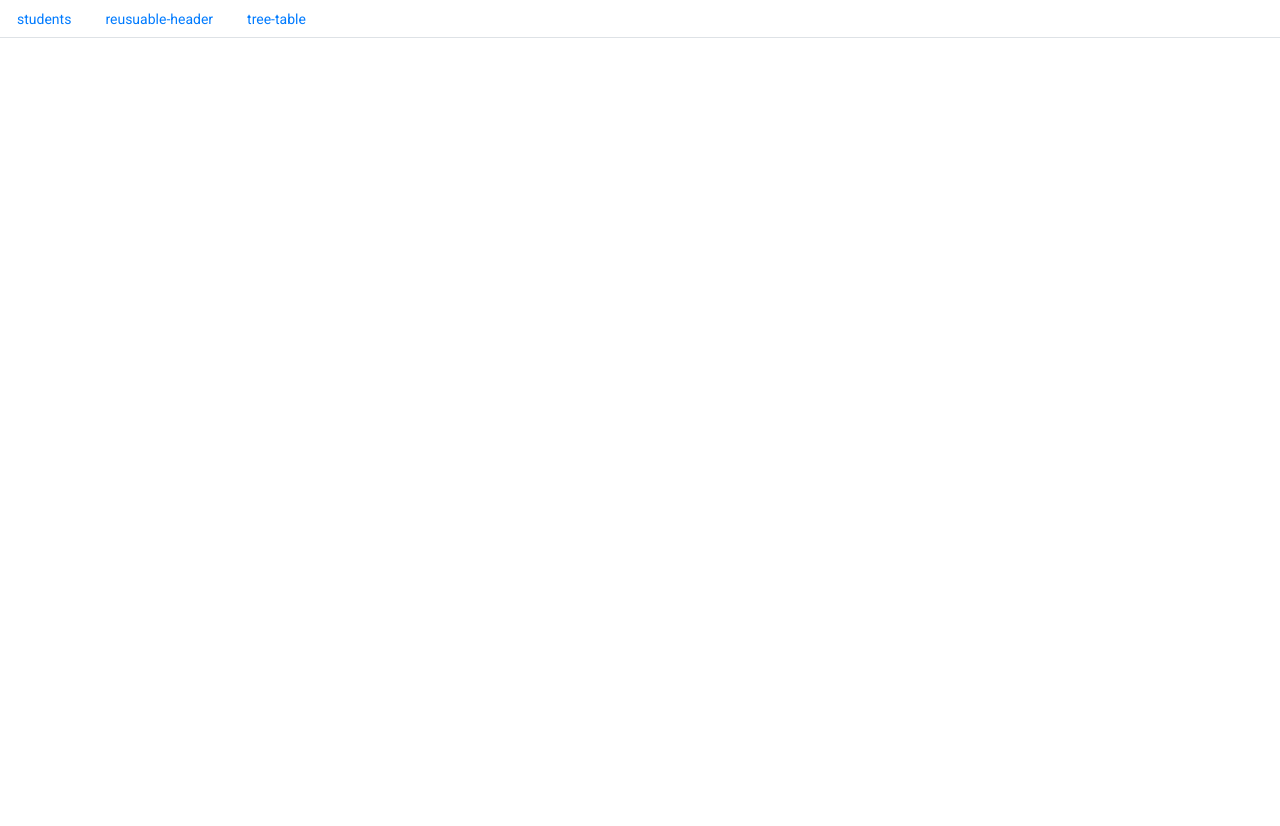
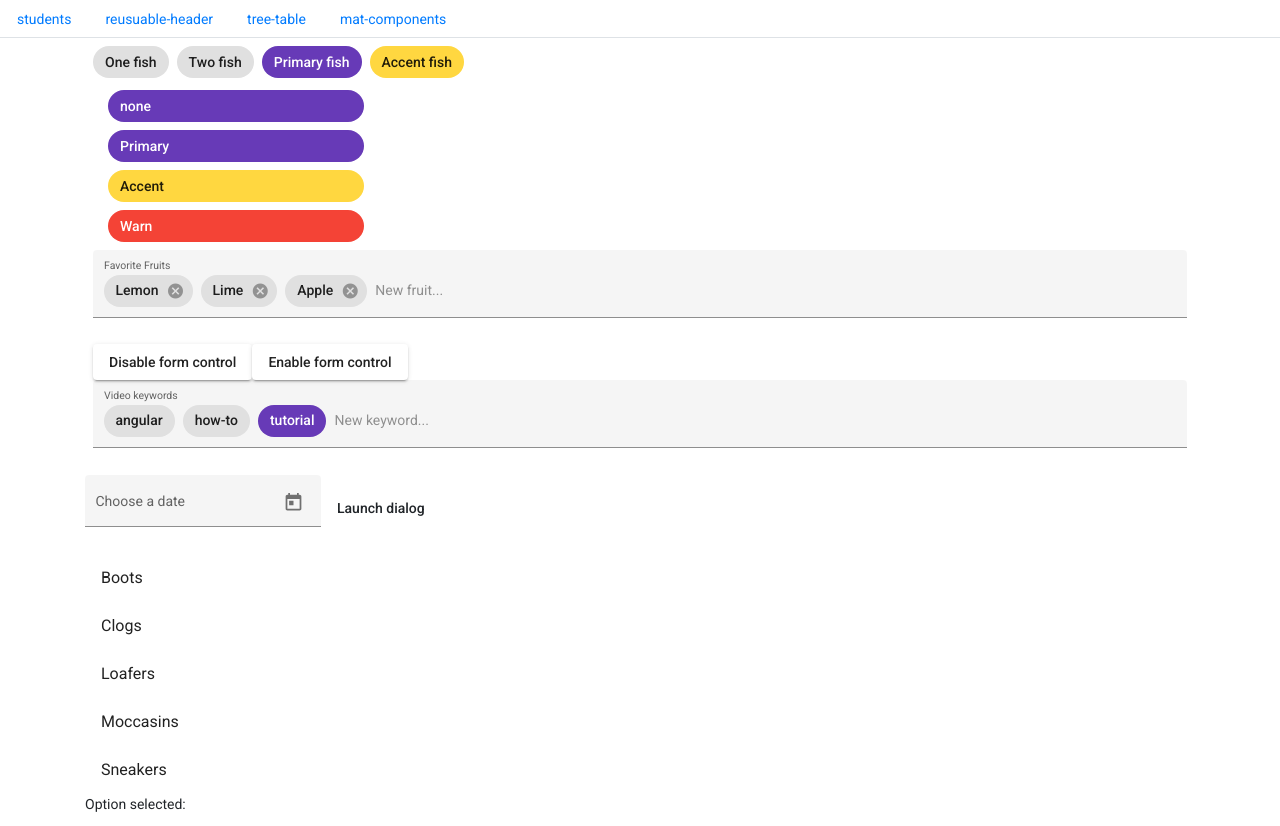
Before and after one commit to prajaktaAngre/studentForm, an Angular app: page /mat-component in a window 1280 px wide. Before the commit this address led to /. Before the commit the page ends 800 px from the top, so only its background shows below. Built offline with nearby package versions, Linux system fonts and the light colour scheme.

Commit message:
mat-components

```diff
--- a/src/app/app-routing.module.ts
+++ b/src/app/app-routing.module.ts
@@ -3,6 +3,7 @@ import { RouterModule, Routes } from '@angular/router';
 import { BTableComponent } from './b-table/b-table.component';
 import { ReFormComponent } from './display-list/re-form.component';
 import { Hedertable1Component } from './hedertable1/hedertable1.component';
+import { MatComponentsComponent } from './mat-components/mat-components.component';
 import { ReusableTableComponent } from './reusable-table/reusable-table.component';
 import { StudentDetailsComponent } from './student-details/student-details.component';
 import { TreeDataComponent } from './tree-data/tree-data.component';
@@ -14,6 +15,7 @@ const routes: Routes = [
   {path : 'btable', component :BTableComponent},
   {path : 'reusable', component :Hedertable1Component},
   {path : 'tree', component :TreeDataComponent},
+  {path : 'mat-component', component :MatComponentsComponent},
 ];
 
 @NgModule({
--- a/src/app/app.component.html
+++ b/src/app/app.component.html
@@ -8,8 +8,8 @@
   <li class="nav-item">
     <a class="nav-link"  routerLink="/tree">tree-table</a>
   </li>
+  <li class="nav-item">
+    <a class="nav-link"  routerLink="/mat-component">mat-components</a>
+  </li>
 </ul>
 <router-outlet></router-outlet>
-<!-- <div class="container mt-4">
-  <app-re-form></app-re-form>
-</div> -->
--- /dev/null
+++ b/src/app/mat-components/dialog-elements-example-dialog.html
@@ -0,0 +1,5 @@
+<h1 mat-dialog-title>Dialog with elements</h1>
+<div mat-dialog-content>This dialog showcases the title, close, content and actions elements.</div>
+<div mat-dialog-actions>
+  <button mat-button mat-dialog-close>Close</button>
+</div>
--- /dev/null
+++ b/src/app/mat-components/mat-components.component.html
@@ -0,0 +1,98 @@
+<div class="row">
+    <div class="container">
+        <div class="m-2">
+            <mat-chip-list aria-label="Fish selection">
+                <mat-chip>One fish</mat-chip>
+                <mat-chip>Two fish</mat-chip>
+                <mat-chip color="primary" selected>Primary fish</mat-chip>
+                <mat-chip color="accent" selected>Accent fish</mat-chip>
+            </mat-chip-list>
+        </div>
+        <!-- second -->
+        <div class="col-md-3 m-2">
+            <mat-chip-list class="mat-chip-list-stacked" aria-label="Color selection">
+                <mat-chip *ngFor="let chip of availableColors" selected [color]="chip.color">
+                    {{chip.name}}
+                </mat-chip>
+            </mat-chip-list>
+        </div>
+
+        <!-- 3rd-->
+        <div class="m-2">
+            <mat-form-field class="example-chip-list" appearance="fill" class="w-100">
+                <mat-label>Favorite Fruits</mat-label>
+                <mat-chip-list #chipList aria-label="Fruit selection">
+                    <mat-chip *ngFor="let fruit of fruits" [selectable]="selectable" [removable]="removable"
+                        (removed)="remove(fruit)">
+                        {{fruit.name}}
+                        <mat-icon matChipRemove *ngIf="removable">cancel</mat-icon>
+                    </mat-chip>
+                    <input placeholder="New fruit..." [matChipInputFor]="chipList"
+                        [matChipInputSeparatorKeyCodes]="separatorKeysCodes" [matChipInputAddOnBlur]="addOnBlur"
+                        (matChipInputTokenEnd)="add($event)">
+                </mat-chip-list>
+            </mat-form-field>
+        </div>
+        <!-- 4th -->
+        <div class="example-button-container m-2">
+            <button mat-raised-button (click)="formControl.disable()">Disable form control</button>
+            <button mat-raised-button (click)="formControl.enable()">Enable form control</button>
+
+            <mat-form-field class="example-chip-list w-100" appearance="fill">
+                <mat-label>Video keywords</mat-label>
+                <mat-chip-list #chipList aria-label="Video keywords" multiple [formControl]="formControl">
+                    <mat-chip *ngFor="let keyword of keywords" [selected]="keyword" [value]="keyword"
+                        (removed)="removeKeyword(keyword)">
+                        {{keyword}}
+                    </mat-chip>
+                    <input placeholder="New keyword..." [matChipInputFor]="chipList"
+                        (matChipInputTokenEnd)="addKeywordFromInput($event)">
+                </mat-chip-list>
+            </mat-form-field>
+        </div>
+        <!-- 5th -->
+        <!-- <mat-chip-list class="example-chip" cdkDropList cdkDropListOrientation="horizontal"
+            (cdkDropListDropped)="drop($event)">
+            <mat-chip class="example-box" cdkDrag *ngFor="let vegetable of vegetables">
+                {{vegetable.name}}
+            </mat-chip>
+        </mat-chip-list> -->
+        <!-- 6th -->
+        <!-- <mat-form-field class="example-chip-list" appearance="fill">
+            <mat-label>Favorite Fruits</mat-label>
+            <mat-chip-list #chipList aria-label="Fruit selection">
+                <mat-chip *ngFor="let fruit of fruits" [selectable]="selectable" [removable]="removable"
+                    (removed)="remove(fruit)">
+                    {{fruit}}
+                    <mat-icon matChipRemove *ngIf="removable">cancel</mat-icon>
+                </mat-chip>
+                <input placeholder="New fruit..." #fruitInput [formControl]="fruitCtrl" [matAutocomplete]="auto"
+                    [matChipInputFor]="chipList" [matChipInputSeparatorKeyCodes]="separatorKeysCodes"
+                    (matChipInputTokenEnd)="add($event)">
+            </mat-chip-list>
+            <mat-autocomplete #auto="matAutocomplete" (optionSelected)="selected($event)">
+                <mat-option *ngFor="let fruit of filteredFruits | async" [value]="fruit">
+                    {{fruit}}
+                </mat-option>
+            </mat-autocomplete>
+        </mat-form-field> -->
+   <!-- 7th -->
+   <mat-form-field class="example-full-width" appearance="fill">
+    <mat-label>Choose a date</mat-label>
+    <input matInput [matDatepicker]="picker">
+    <mat-datepicker-toggle matSuffix [for]="picker"></mat-datepicker-toggle>
+    <mat-datepicker touchUi #picker></mat-datepicker>
+  </mat-form-field>
+  <button mat-button (click)="openDialog()">Launch dialog</button>
+  <mat-selection-list #shoes [multiple]="false">
+    <mat-list-option *ngFor="let shoe of typesOfShoes" [value]="shoe">
+      {{shoe}}
+    </mat-list-option>
+  </mat-selection-list>
+
+  <p>
+    Option selected: {{shoes.selectedOptions.selected[0]?.value}}
+  </p>
+    </div>
+
+</div>
--- /dev/null
+++ b/src/app/mat-components/mat-components.component.ts
@@ -0,0 +1,97 @@
+import { Component, OnInit } from '@angular/core';
+import { ThemePalette } from '@angular/material/core';
+import {COMMA, ENTER} from '@angular/cdk/keycodes';
+import { MatChipInputEvent } from '@angular/material/chips';
+import {FormControl} from '@angular/forms';
+import {CdkDragDrop, moveItemInArray} from '@angular/cdk/drag-drop';
+import {MatDialog} from '@angular/material/dialog';
+export interface ChipColor {
+  name: string;
+  color: ThemePalette;
+}
+export interface Fruit {
+  name: string;
+}
+export interface Vegetable {
+  name: string;
+}
+@Component({
+  selector: 'app-mat-components',
+  templateUrl: './mat-components.component.html',
+  styleUrls: ['./mat-components.component.scss']
+})
+export class MatComponentsComponent implements OnInit {
+  availableColors: ChipColor[] = [
+    {name: 'none', color: undefined},
+    {name: 'Primary', color: 'primary'},
+    {name: 'Accent', color: 'accent'},
+    {name: 'Warn', color: 'warn'}
+  ];
+  selectable = true;
+  removable = true;
+  addOnBlur = true;
+  readonly separatorKeysCodes = [ENTER, COMMA] as const;
+  fruits: Fruit[] = [
+    {name: 'Lemon'},
+    {name: 'Lime'},
+    {name: 'Apple'},
+  ];
+  keywords = new Set(['angular', 'how-to', 'tutorial']);
+  formControl = new FormControl(['tutorial']);
+  vegetables: Vegetable[] = [
+    {name: 'apple'},
+    {name: 'banana'},
+    {name: 'strawberry'},
+    {name: 'orange'},
+    {name: 'kiwi'},
+    {name: 'cherry'},
+  ];
+  typesOfShoes: string[] = ['Boots', 'Clogs', 'Loafers', 'Moccasins', 'Sneakers'];
+  add(event: MatChipInputEvent): void {
+    const value = (event.value || '').trim();
+
+    // Add our fruit
+    if (value) {
+      this.fruits.push({name: value});
+    }
+
+    // Clear the input value
+    event.chipInput!.clear();
+  }
+
+  remove(fruit: Fruit): void {
+    const index = this.fruits.indexOf(fruit);
+
+    if (index >= 0) {
+      this.fruits.splice(index, 1);
+    }
+  }
+
+  addKeywordFromInput(event: MatChipInputEvent) {
+    if (event.value) {
+      this.keywords.add(event.value);
+      event.chipInput!.clear();
+    }
+  }
+
+  removeKeyword(keyword: string) {
+    this.keywords.delete(keyword);
+  }
+  drop(event: CdkDragDrop<Vegetable[]>) {
+    moveItemInArray(this.vegetables, event.previousIndex, event.currentIndex);
+  }
+  constructor(public dialog: MatDialog) {}
+
+  openDialog() {
+    this.dialog.open(DialogElementsExampleDialog);
+  }
+
+  ngOnInit(): void {
+  }
+
+}
+@Component({
+  selector: 'dialog-elements-example-dialog',
+  templateUrl: 'dialog-elements-example-dialog.html',
+})
+export class DialogElementsExampleDialog {}
--- a/src/app/tree-table/tree-table.component.html
+++ b/src/app/tree-table/tree-table.component.html
@@ -8,7 +8,7 @@
     <mat-tree-node *matTreeNodeDef="let node" matTreeNodePadding>
       <div class="flex-container" fxLayout="row"  fxLayoutAlign="space-between">
         <div *ngFor="let i of treeHeaders;let indexOfelement=index;"
-        >
+        [fxFlex]="indexOfelement!=0 ? '50%': '' ">
           {{node[i.headerKey]}}
         </div>
       </div>
@@ -21,7 +21,7 @@
       </button>
       <div class="flex-container" fxLayout="row"  fxLayoutAlign="space-between">
         <div *ngFor="let i of treeHeaders; let indexOfelement=index;"
-       >
+        [fxFlex]="indexOfelement!=0 ? '50%': '' ">
           {{node[i.headerKey]}}
         </div>
       </div>
```
Also changed, not shown: src/app/app.module.ts (+14 -2 lines), src/app/mat-components/mat-components.component.scss (added), 1 other file (tests, documents, lock files or other folders).
